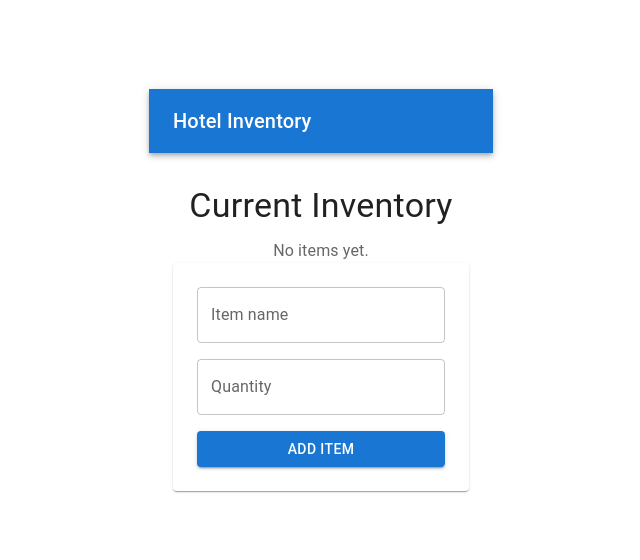
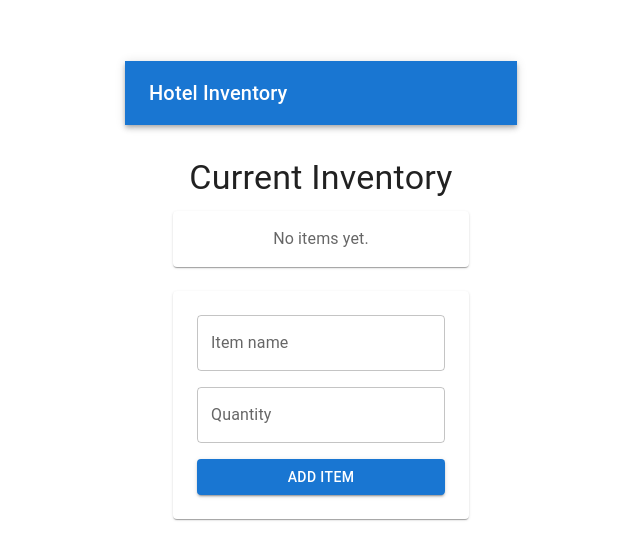
Before and after one commit to 1jdsteele/innventory, a React (Vite) app: page / in a window 1280 px wide. Shown: the part 110-670 px from the top of the page, without its empty margins (319-959 px from the left). Built offline with nearby package versions, Linux system fonts and the light colour scheme.

Commit message:
refactored with full local crud

```diff
--- a/src/App.jsx
+++ b/src/App.jsx
@@ -9,7 +9,8 @@ import {
   Typography,
 } from "@mui/material";
 import { Route, BrowserRouter as Router, Routes } from "react-router-dom";
-import AddInventory from "./AddInventory";
+// import AddInventory from "./AddInventory";
+import InventoryPage from "./pages/InventoryPage";
 
 function App() {
   const [count, setCount] = useState(0);
@@ -23,8 +24,11 @@ function App() {
         </Toolbar>
       </AppBar>
       <Container sx={{ mt: 4 }}>
+        {/* <Routes>
+          <Route path="/" element={<AddInventory />} />
+        </Routes> */}
         <Routes>
-          <Route path="/" element={<AddInventory />} />
+          <Route path="/" element={<InventoryPage />} />
         </Routes>
       </Container>
     </Router>
--- /dev/null
+++ b/src/components/AddItemForm.jsx
@@ -0,0 +1,40 @@
+import { Button, Paper, Stack, TextField } from "@mui/material";
+import { useState } from "react";
+
+export default function AddItemForm({ onAdd }) {
+  const [itemName, setItemName] = useState("");
+  const [quantity, setQuantity] = useState("");
+
+  const handleSubmit = (e) => {
+    e.preventDefault();
+    if (!itemName.trim() || !quantity.trim()) return;
+    onAdd({ name: itemName, quantity });
+    setItemName("");
+    setQuantity("");
+  };
+
+  return (
+    <Paper sx={{ p: 3, maxWidth: 420, mx: "auto" }}>
+      <form onSubmit={handleSubmit}>
+        <Stack spacing={2}>
+          <TextField
+            label="Item name"
+            value={itemName}
+            onChange={(e) => setItemName(e.target.value)}
+            fullWidth
+          />
+          <TextField
+            label="Quantity"
+            type="number"
+            value={quantity}
+            onChange={(e) => setQuantity(e.target.value)}
+            fullWidth
+          />
+          <Button type="submit" variant="contained">
+            Add Item
+          </Button>
+        </Stack>
+      </form>
+    </Paper>
+  );
+}
--- /dev/null
+++ b/src/components/ItemRow.jsx
@@ -0,0 +1,80 @@
+import CheckIcon from "@mui/icons-material/Check";
+import CloseIcon from "@mui/icons-material/Close";
+import DeleteIcon from "@mui/icons-material/Delete";
+import EditIcon from "@mui/icons-material/Edit";
+import {
+  IconButton,
+  ListItem,
+  ListItemText,
+  Stack,
+  TextField,
+} from "@mui/material";
+import { useState } from "react";
+
+export default function ItemRow({ item, onUpdate, onDelete }) {
+  const [editing, setEditing] = useState(false);
+  const [draftName, setDraftName] = useState(item.name);
+  const [draftQty, setDraftQty] = useState(item.quantity);
+
+  const startEdit = () => {
+    setEditing(true);
+  };
+  const cancelEdit = () => {
+    setDraftName(item.name);
+    setDraftQty(item.quantity);
+    setEditing(false);
+  };
+  const saveEdit = () => {
+    onUpdate(item.id, { name: draftName.trim(), quantity: Number(draftQty) });
+    setEditing(false);
+  };
+
+  return (
+    <ListItem
+      secondaryAction={
+        editing ? (
+          <>
+            <IconButton aria-label="save" onClick={saveEdit}>
+              <CheckIcon />
+            </IconButton>
+            <IconButton aria-label="cancel" onClick={cancelEdit}>
+              <CloseIcon />
+            </IconButton>
+          </>
+        ) : (
+          <>
+            <IconButton aria-label="edit" onClick={startEdit}>
+              <EditIcon />
+            </IconButton>
+            <IconButton aria-label="delete" onClick={() => onDelete(item.id)}>
+              <DeleteIcon />
+            </IconButton>
+          </>
+        )
+      }
+    >
+      {editing ? (
+        <Stack direction="row" spacing={2} sx={{ width: "100%" }}>
+          <TextField
+            size="small"
+            value={draftName}
+            onChange={(e) => setDraftName(e.target.value)}
+          />
+          <TextField
+            size="small"
+            type="number"
+            sx={{ width: 120 }}
+            value={draftQty}
+            onChange={(e) => setDraftQty(e.target.value)}
+          />
+        </Stack>
+      ) : (
+        <ListItemText
+          primary={item.name}
+          secondary={`Quantity: ${item.quantity}`}
+          primaryTypographyProps={{ fontWeight: "bold" }}
+        />
+      )}
+    </ListItem>
+  );
+}
--- /dev/null
+++ b/src/components/ItemsList.jsx
@@ -0,0 +1,17 @@
+import { List } from "@mui/material";
+import ItemRow from "./ItemRow";
+
+export default function ItemsList({ items, onUpdate, onDelete }) {
+  return (
+    <List>
+      {items.map((item) => (
+        <ItemRow
+          key={item.id}
+          item={item}
+          onUpdate={onUpdate}
+          onDelete={onDelete}
+        />
+      ))}
+    </List>
+  );
+}
--- /dev/null
+++ b/src/pages/InventoryPage.jsx
@@ -0,0 +1,67 @@
+import {
+  Container,
+  CssBaseline,
+  Divider,
+  Paper,
+  Typography,
+} from "@mui/material";
+import { useMemo, useState } from "react";
+import AddItemForm from "../components/AddItemForm";
+import ItemsList from "../components/ItemsList";
+
+export default function InventoryPage() {
+  const [items, setItems] = useState([]);
+
+  const onAdd = ({ name, quantity }) => {
+    const newItem = {
+      id: crypto.randomUUID(), // unique id "randomly " generated for edit/delete
+      name: name.trim(),
+      quantity: Number(quantity),
+    };
+    setItems((prev) => [newItem, ...prev]);
+  };
+
+  const onUpdate = (id, patch) => {
+    setItems((prev) =>
+      prev.map((it) => (it.id === id ? { ...it, ...patch } : it))
+    );
+  };
+
+  const onDelete = (id) => {
+    setItems((prev) => prev.filter((it) => it.id !== id));
+  };
+
+  const hasItems = useMemo(() => items.length > 0, [items]);
+
+  return (
+    <>
+      <CssBaseline />
+
+      <Container sx={{ mt: 4 }}>
+        <Typography variant="h4" gutterBottom>
+          Current Inventory
+        </Typography>
+
+        <Paper sx={{ mb: 3, p: 2 }}>
+          {hasItems ? (
+            <>
+              <ItemsList
+                items={items}
+                onUpdate={onUpdate}
+                onDelete={onDelete}
+              />
+              <Divider sx={{ my: 2 }} />
+              <Typography variant="body2" color="text.secondary">
+                Total items: {items.length}
+              </Typography>
+            </>
+          ) : (
+            <Typography color="text.secondary">No items yet.</Typography>
+          )}
+        </Paper>
+
+        <AddItemForm onAdd={onAdd} />
+      </Container>
+    </>
+  );
+}
```
